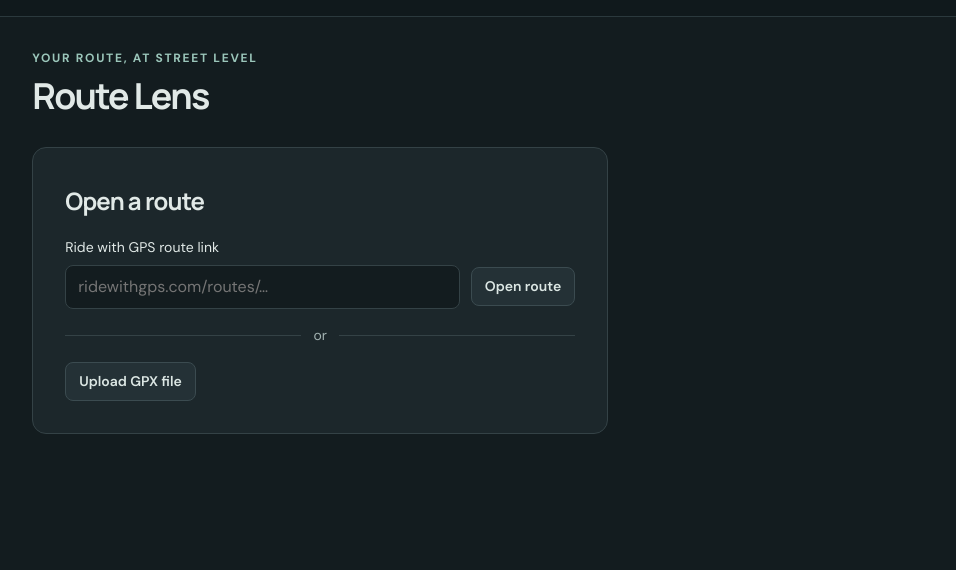
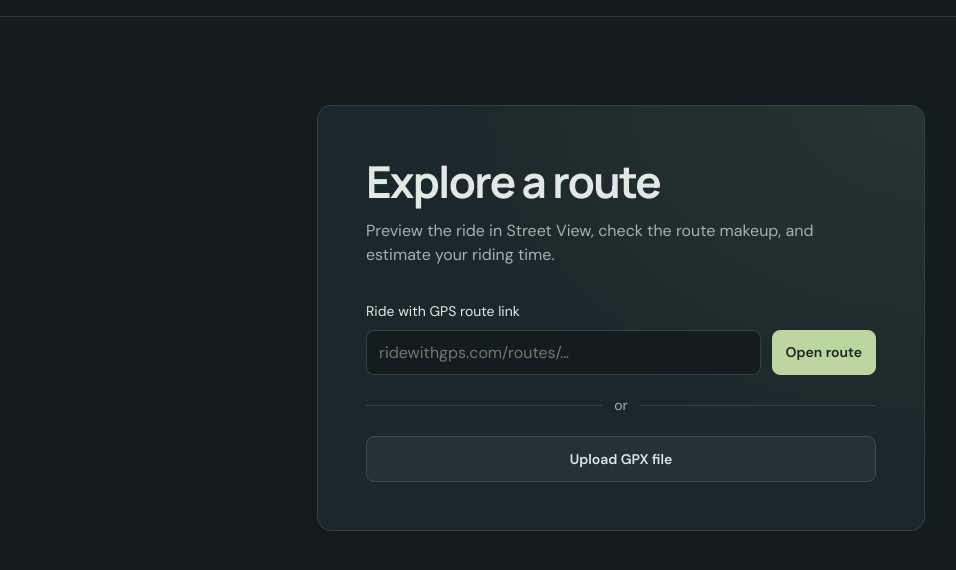
Before and after one commit to cjstewart88/route_lens, a plain HTML site: page docs/index.html in a window 1280 px wide. Shown: the part 52-622 px from the top of the page, without its empty margins (19-975 px from the left). Drawn offline with Linux system fonts and the light colour scheme; no server answers.

Commit message:
Simplify the Route Lens landing page and remove the route tagline

```diff
--- a/docs/index.html
+++ b/docs/index.html
@@ -4,7 +4,7 @@
 <header><a class="brand" href="./"><span class="brand-icon">⌁</span> ROUTE LENS</a><span class="header-note">A closer look at your ride</span></header>
 <main>
 <section class="intro">
-  <div><div class="eyebrow">YOUR ROUTE, AT STREET LEVEL</div><h1><span id="routeTitle">Route Lens</span> <span id="routeDistance" class="route-distance"></span></h1></div>
+  <h1><span id="routeTitle"></span> <span id="routeDistance" class="route-distance"></span></h1>
   <div class="route-actions">
     <button id="gpxUpload" type="button" class="light" aria-haspopup="dialog" hidden>Change route</button>
     <button id="gpxShare" type="button" class="light" hidden>Copy share link</button>
@@ -13,7 +13,8 @@
 </section>
 <div id="gpxMessage" class="gpx-message" role="status" hidden></div>
 <input id="gpxShareUrl" class="gpx-share-url" type="url" aria-label="GPX share link" readonly hidden>
-<section id="emptyRoute" class="card empty-route"><h2>Open a route</h2>
+<section id="emptyRoute" class="card empty-route"><h1>Explore a route</h1>
+  <p class="import-intro">Preview the ride in Street View, check the route makeup, and estimate your riding time.</p>
   <div id="routeImporter">
     <form id="linkForm"><label for="routeLink">Ride with GPS route link</label>
       <div class="link-row"><input id="routeLink" type="text" inputmode="url" autocapitalize="none" spellcheck="false" placeholder="ridewithgps.com/routes/…" required><button class="light" id="openLink">Open route</button></div>
--- a/docs/style.css
+++ b/docs/style.css
@@ -43,3 +43,24 @@ main{padding-bottom:28px}.calculator #calcError:empty{display:none}
 .import-divider { display: flex; align-items: center; gap: .75rem; color: var(--muted); margin: 1rem 0; font-size: .875rem; }
 .import-divider::before, .import-divider::after { content: ''; flex: 1; height: 1px; background: var(--line); }
 #importStatus:not(:empty) { margin-top: 1rem; color: var(--ink); }
+
+main:has(#emptyRoute:not([hidden])) .intro { display: none; }
+.empty-route {
+  width: min(100%, 38rem);
+  margin: clamp(1rem, 7vh, 5rem) auto 2rem;
+  padding: clamp(1.4rem, 5vw, 3rem);
+  background-image: radial-gradient(ellipse at top right, #32413980, transparent 58%);
+}
+.empty-route h1 { margin: 0; font-size: clamp(2rem, 5vw, 2.75rem); }
+.empty-route .import-intro { max-width: 43ch; margin-top: .65rem; }
+.empty-route #routeImporter { margin-top: 2rem; }
+.empty-route .link-row { align-items: stretch; }
+.empty-route #routeLink, .empty-route button { min-height: 2.85rem; }
+.empty-route #openLink { background: #bdd69f; border-color: #bdd69f; color: #18271e; }
+.empty-route #openLink:hover { background: #cde5b3; }
+.empty-route .import-divider { margin: 1.25rem 0; }
+.empty-route #chooseFile { width: 100%; }
+@media (max-width: 480px) {
+  .empty-route .link-row { flex-direction: column; }
+  .empty-route #routeLink { flex: auto; width: 100%; }
+}
```
